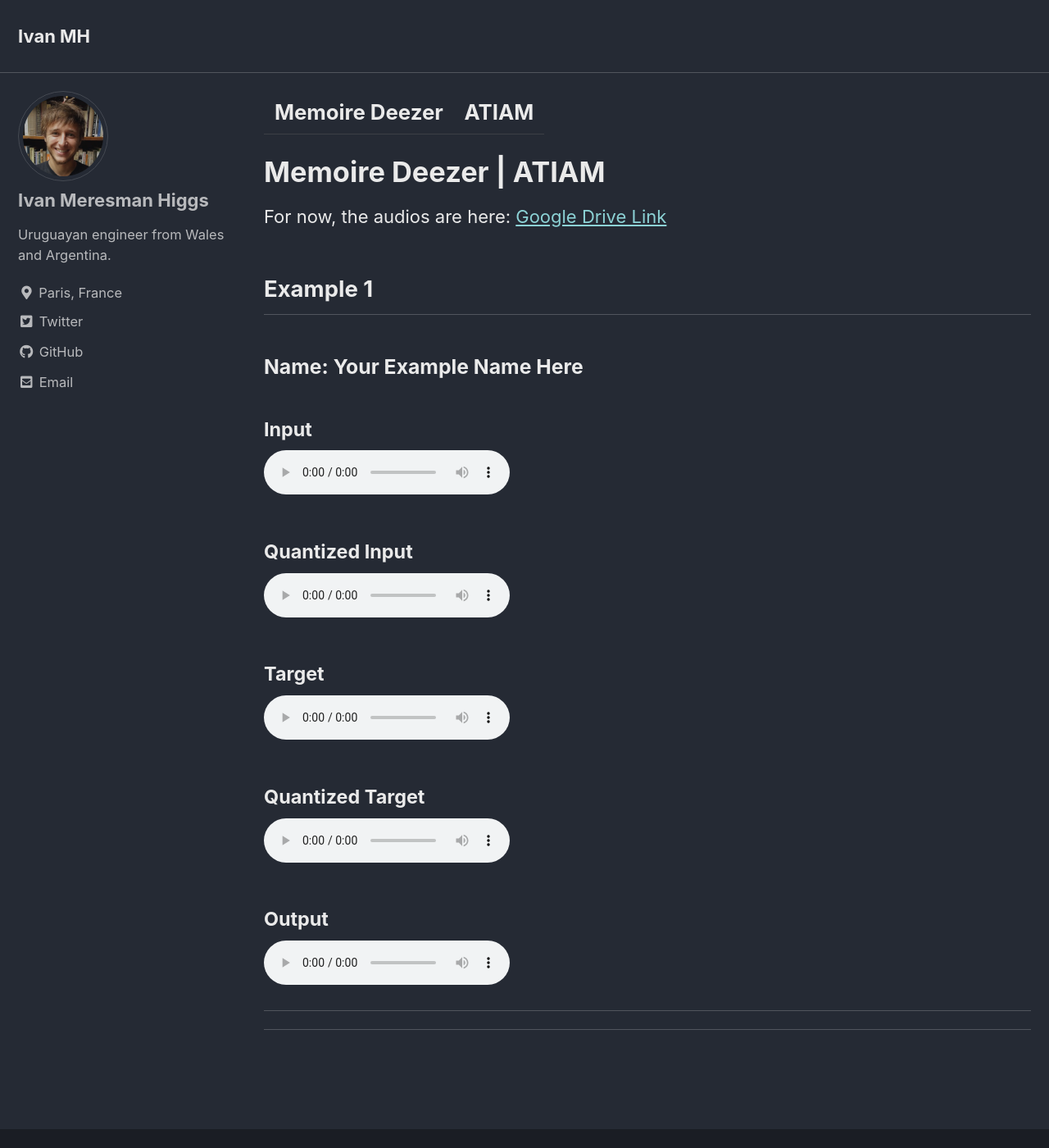
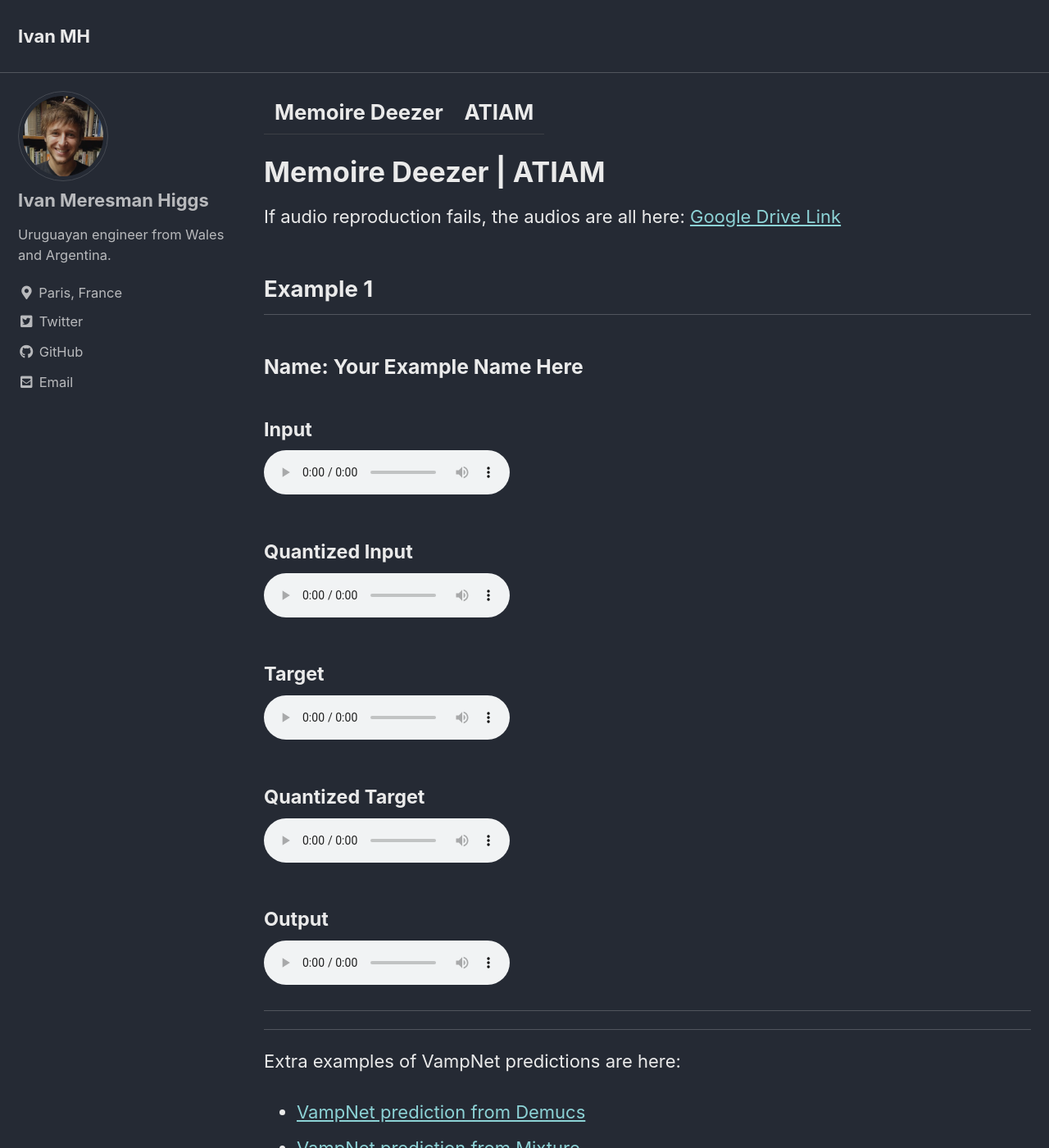
Before and after one commit to ivanlmh/ivanlmh.github.io, a Jekyll site: the page built from memoireDeezerATIAM.html, in a window 1280 px wide and 1400 px high. Shown: the whole window at 82% size. Built offline with Jekyll 4.4.1, drawn with Linux system fonts in a browser that asks for light colours; cached includes are drawn as plain includes.

Commit message:
added memoire

```diff
--- a/memoireDeezerATIAM.html
+++ b/memoireDeezerATIAM.html
@@ -8,7 +8,9 @@
 
 <h1>Memoire Deezer | ATIAM</h1>
 
-<p>For now, the audios are here: <a href="https://drive.google.com/drive/folders/1G_oVJ_TdiaazRYcf1y3DONcIN6LuyP80?usp=sharing">Google Drive Link</a></p>
+<p>If audio reproduction fails, the audios are all here: <a
+        href="https://drive.google.com/drive/folders/1G_oVJ_TdiaazRYcf1y3DONcIN6LuyP80?usp=sharing">Google Drive
+        Link</a></p>
 
 
 <!-- Example 1 -->
@@ -64,3 +66,15 @@
     <!-- ... -->
     <!-- Fill in as above, replacing paths and names accordingly -->
 </div>
+
+
+
+
+
+<p>Extra examples of VampNet predictions are here:</p>
+
+<!-- start itemize -->
+<ul>
+    <li><a href="https://ivanlmh.github.io/Vampnet_demucs_reconstruction.html">VampNet prediction from Demucs</a></li>
+    <li><a href="https://ivanlmh.github.io/Vampnet_mixture_reconstruction.html">VampNet prediction from Mixture</a></li>
+</ul>
```
Also changed, not shown: 1 other file.
